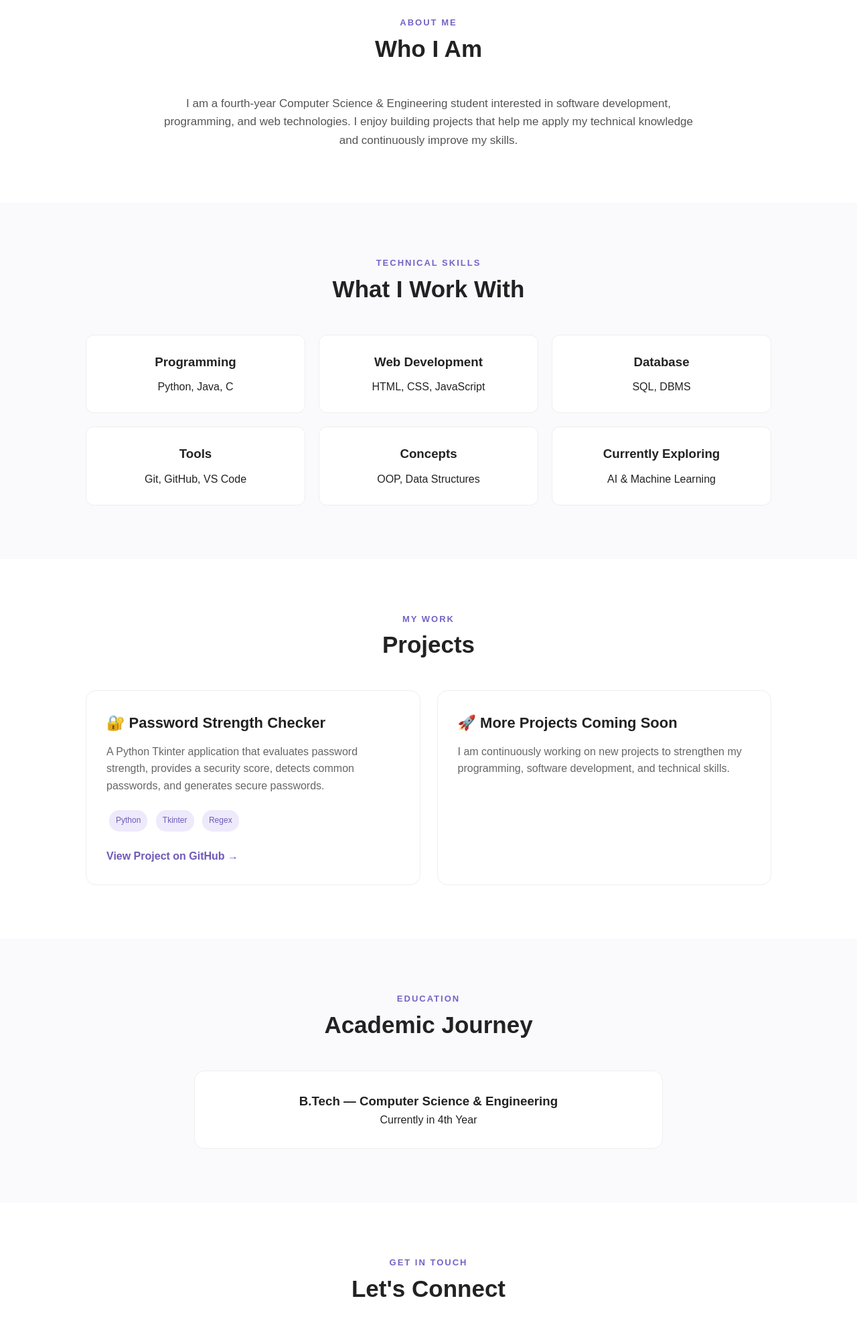
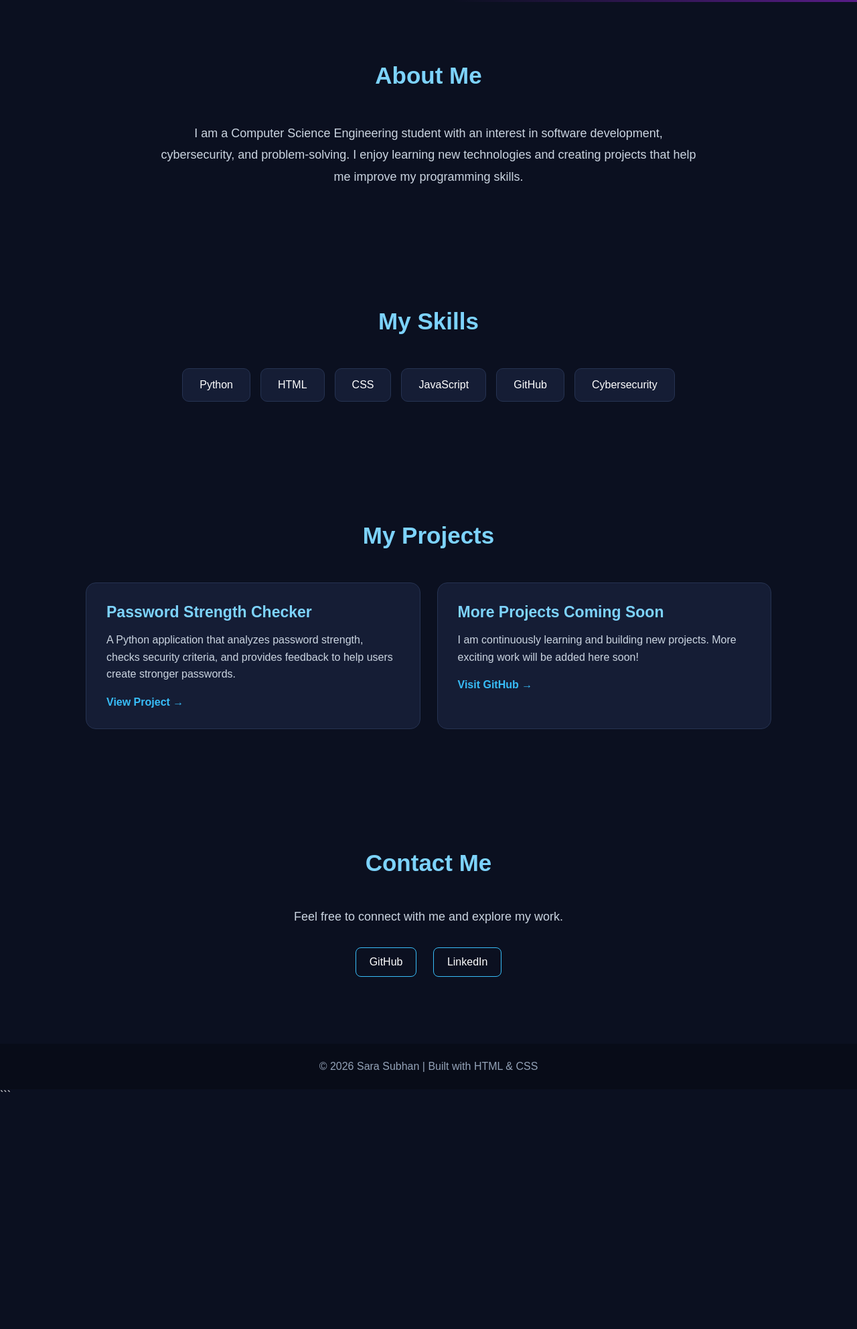
Before and after one commit to Sara-png-ops/portfolio, a plain HTML site: page index.html in a window 1280 px wide. Shown: the part 815-2800 px from the top of the page at 67% size. After the commit the page ends 2460 px from the top, so only its background shows below. Drawn offline with Linux system fonts and the light colour scheme.

Commit message:
Update index.html

````diff
--- a/index.html
+++ b/index.html
@@ -1,44 +1,44 @@
+```html
 <!DOCTYPE html>
 <html lang="en">
 <head>
     <meta charset="UTF-8">
     <meta name="viewport" content="width=device-width, initial-scale=1.0">
 
-  <title>Sara | CSE Student Portfolio</title>
+    <title>Sara Subhan | Developer Portfolio</title>
 
     <style>
         * {
             margin: 0;
             padding: 0;
             box-sizing: border-box;
-    }
-
-    html {
             scroll-behavior: smooth;
         }
 
         body {
             font-family: Arial, sans-serif;
-      color: #222;
-      background: white;
-      line-height: 1.6;
+            background: #0b1020;
+            color: white;
         }
 
-    /* NAVIGATION */
+        /* NAVBAR */
         nav {
+            position: fixed;
+            top: 0;
+            width: 100%;
+            background: rgba(11, 16, 32, 0.95);
+            padding: 18px 8%;
             display: flex;
             justify-content: space-between;
             align-items: center;
-      padding: 20px 8%;
-      background: white;
-      position: sticky;
-      top: 0;
-      border-bottom: 1px solid #eee;
+            z-index: 1000;
+            border-bottom: 1px solid #1f2a44;
         }
 
         .logo {
             font-size: 24px;
             font-weight: bold;
+            color: #7dd3fc;
         }
 
         nav ul {
@@ -47,31 +47,29 @@
             gap: 25px;
         }
 
-    nav a {
+        nav ul li a {
+            color: white;
             text-decoration: none;
-      color: #333;
-      font-size: 15px;
+            transition: 0.3s;
         }
 
-    nav a:hover {
-      color: #7562c7;
+        nav ul li a:hover {
+            color: #7dd3fc;
         }
 
-    /* HOME */
+        /* HERO */
         .hero {
-      min-height: 85vh;
+            min-height: 100vh;
             display: flex;
+            flex-direction: column;
+            justify-content: center;
             align-items: center;
-      justify-content: center;
             text-align: center;
-      padding: 40px 20px;
-
-      background: linear-gradient(
-        135deg,
-        #f7cfd5,
-        #ded5f0,
-        #c8dcf2
-      );
+            padding: 100px 20px;
+            background:
+                radial-gradient(circle at top left, #1e3a8a, transparent 40%),
+                radial-gradient(circle at bottom right, #581c87, transparent 40%),
+                #0b1020;
         }
 
         .hero h1 {
@@ -80,138 +78,111 @@
         }
 
         .hero h1 span {
-      color: #6f5ab8;
+            color: #7dd3fc;
         }
 
         .hero p {
-      font-size: 18px;
-      color: #555;
+            font-size: 20px;
+            color: #cbd5e1;
             max-width: 650px;
-      margin: auto;
+            line-height: 1.6;
         }
 
         .btn {
-      display: inline-block;
             margin-top: 30px;
-      padding: 14px 25px;
-      background: #6f5ab8;
-      color: white;
+            padding: 14px 28px;
+            background: #38bdf8;
+            color: #0b1020;
             text-decoration: none;
-      border-radius: 7px;
+            font-weight: bold;
+            border-radius: 8px;
+            transition: 0.3s;
         }
 
         .btn:hover {
-      background: #57448f;
+            background: white;
+            transform: translateY(-3px);
         }
 
         /* SECTIONS */
         section {
-      padding: 80px 10%;
+            padding: 90px 10%;
         }
 
         .section-title {
             text-align: center;
-      margin-bottom: 40px;
-    }
-
-    .section-title h2 {
             font-size: 35px;
-    }
-
-    .section-title p {
-      color: #7562c7;
-      font-size: 13px;
-      font-weight: bold;
-      letter-spacing: 2px;
+            margin-bottom: 50px;
+            color: #7dd3fc;
         }
 
         /* ABOUT */
-    .about {
+        .about-content {
             max-width: 800px;
             margin: auto;
             text-align: center;
-      font-size: 17px;
-      color: #555;
+            color: #cbd5e1;
+            font-size: 18px;
+            line-height: 1.8;
         }
 
         /* SKILLS */
-    .skills {
-      background: #faf9fc;
-    }
-
-    .skills-grid {
-      display: grid;
-      grid-template-columns: repeat(3, 1fr);
-      gap: 20px;
+        .skills-container {
+            display: flex;
+            justify-content: center;
+            flex-wrap: wrap;
+            gap: 15px;
         }
 
         .skill {
-      background: white;
-      padding: 25px;
-      border-radius: 12px;
-      text-align: center;
-      border: 1px solid #eee;
+            background: #151d35;
+            padding: 15px 25px;
+            border-radius: 10px;
+            border: 1px solid #263352;
+            transition: 0.3s;
         }
 
-    .skill h3 {
-      margin-bottom: 10px;
+        .skill:hover {
+            transform: translateY(-5px);
+            border-color: #38bdf8;
         }
 
         /* PROJECTS */
-    .projects-grid {
+        .projects {
             display: grid;
-      grid-template-columns: repeat(2, 1fr);
+            grid-template-columns: repeat(auto-fit, minmax(280px, 1fr));
             gap: 25px;
         }
 
-    .project {
-      border: 1px solid #eee;
+        .project-card {
+            background: #151d35;
             padding: 30px;
             border-radius: 15px;
+            border: 1px solid #263352;
+            transition: 0.3s;
         }
 
-    .project h3 {
-      font-size: 22px;
-      margin-bottom: 12px;
+        .project-card:hover {
+            transform: translateY(-8px);
+            border-color: #38bdf8;
         }
 
-    .project p {
-      color: #666;
+        .project-card h3 {
+            color: #7dd3fc;
+            margin-bottom: 15px;
+            font-size: 23px;
         }
 
-    .tags {
-      margin: 20px 0;
+        .project-card p {
+            color: #cbd5e1;
+            line-height: 1.6;
+            margin-bottom: 20px;
         }
 
-    .tags span {
-      display: inline-block;
-      background: #eeeafb;
-      color: #6f5ab8;
-      padding: 6px 10px;
-      border-radius: 15px;
-      font-size: 12px;
-      margin: 4px;
-    }
-
-    .project a {
-      color: #6f5ab8;
+        .project-card a {
+            color: #38bdf8;
+            text-decoration: none;
             font-weight: bold;
-      text-decoration: none;
-    }
-
-    /* EDUCATION */
-    .education {
-      background: #faf9fc;
-      text-align: center;
-    }
-
-    .education-box {
-      background: white;
-      padding: 30px;
-      max-width: 700px;
-      margin: auto;
-      border-radius: 15px;
-      border: 1px solid #eee;
         }
 
         /* CONTACT */
@@ -219,55 +190,70 @@
             text-align: center;
         }
 
-    .contact a {
+        .contact p {
+            color: #cbd5e1;
+            margin-bottom: 25px;
+            font-size: 18px;
+        }
+
+        .contact-links a {
             display: inline-block;
             margin: 10px;
-      color: #6f5ab8;
+            padding: 12px 20px;
+            border: 1px solid #38bdf8;
+            border-radius: 8px;
+            color: white;
             text-decoration: none;
-      font-weight: bold;
+            transition: 0.3s;
         }
 
+        .contact-links a:hover {
+            background: #38bdf8;
+            color: #0b1020;
+        }
+
+        /* FOOTER */
         footer {
             text-align: center;
             padding: 25px;
-      background: #222;
-      color: white;
+            background: #080c18;
+            color: #94a3b8;
         }
 
         /* MOBILE */
-    @media (max-width: 700px) {
+        @media (max-width: 600px) {
+            nav {
+                padding: 15px 5%;
+            }
 
             nav ul {
-        gap: 10px;
+                gap: 12px;
             }
 
-      nav a {
-        font-size: 12px;
+            .logo {
+                font-size: 18px;
+            }
+
+            nav ul li a {
+                font-size: 14px;
             }
 
             .hero h1 {
                 font-size: 38px;
             }
 
-      .skills-grid,
-      .projects-grid {
-        grid-template-columns: 1fr;
+            .hero p {
+                font-size: 17px;
             }
-
         }
-
     </style>
 </head>
 
 <body>
 
     <!-- NAVIGATION -->
-
     <nav>
-
-    <div class="logo">
-      Sara's Portfolio
-    </div>
+        <div class="logo">SARA SUBHAN</div>
 
         <ul>
             <li><a href="#about">About</a></li>
@@ -275,28 +261,125 @@
             <li><a href="#projects">Projects</a></li>
             <li><a href="#contact">Contact</a></li>
         </ul>
-
     </nav>
 
 
-  <!-- HOME -->
-
+    <!-- HERO SECTION -->
     <section class="hero">
 
-    <div>
-
-      <h1>
-        Hi, I'm <span>Sara</span>
-      </h1>
+        <h1>Hi, I'm <span>Sara Subhan</span></h1>
 
         <p>
-        A 4th Year Computer Science & Engineering Student
-        passionate about technology, programming, and building
-        practical software projects.
+            A Computer Science Engineering student passionate about
+            programming, cybersecurity, and building useful applications.
         </p>
 
-      <a href="#projects" class="btn">
-        View My Projects
+        <a href="#projects" class="btn">View My Projects</a>
+
+    </section>
+
+
+    <!-- ABOUT SECTION -->
+    <section id="about">
+
+        <h2 class="section-title">About Me</h2>
+
+        <div class="about-content">
+            <p>
+                I am a Computer Science Engineering student with an interest
+                in software development, cybersecurity, and problem-solving.
+                I enjoy learning new technologies and creating projects that
+                help me improve my programming skills.
+            </p>
+        </div>
+
+    </section>
+
+
+    <!-- SKILLS SECTION -->
+    <section id="skills">
+
+        <h2 class="section-title">My Skills</h2>
+
+        <div class="skills-container">
+
+            <div class="skill">Python</div>
+            <div class="skill">HTML</div>
+            <div class="skill">CSS</div>
+            <div class="skill">JavaScript</div>
+            <div class="skill">GitHub</div>
+            <div class="skill">Cybersecurity</div>
+
+        </div>
+
+    </section>
+
+
+    <!-- PROJECTS SECTION -->
+    <section id="projects">
+
+        <h2 class="section-title">My Projects</h2>
+
+        <div class="projects">
+
+            <div class="project-card">
+
+                <h3>Password Strength Checker</h3>
+
+                <p>
+                    A Python application that analyzes password strength,
+                    checks security criteria, and provides feedback to help
+                    users create stronger passwords.
+                </p>
+
+                <a href="https://github.com/Sara-png-ops/password-strength-checker"
+                   target="_blank">
+                   View Project →
+                </a>
+
+            </div>
+
+
+            <div class="project-card">
+
+                <h3>More Projects Coming Soon</h3>
+
+                <p>
+                    I am continuously learning and building new projects.
+                    More exciting work will be added here soon!
+                </p>
+
+                <a href="https://github.com/Sara-png-ops"
+                   target="_blank">
+                   Visit GitHub →
+                </a>
+
+            </div>
+
+        </div>
+
+    </section>
+
+
+    <!-- CONTACT SECTION -->
+    <section id="contact" class="contact">
+
+        <h2 class="section-title">Contact Me</h2>
+
+        <p>
+            Feel free to connect with me and explore my work.
+        </p>
+
+        <div class="contact-links">
+
+            <a href="https://github.com/Sara-png-ops"
+               target="_blank">
+               GitHub
+            </a>
+
+            <a href="https://www.linkedin.com/"
+               target="_blank">
+               LinkedIn
             </a>
 
         </div>
@@ -304,219 +387,11 @@
     </section>
 
 
-  <!-- ABOUT -->
-
-  <section id="about">
-
-    <div class="section-title">
-
-      <p>ABOUT ME</p>
-
-      <h2>Who I Am</h2>
-
-    </div>
-
-    <div class="about">
-
-      <p>
-        I am a fourth-year Computer Science & Engineering student
-        interested in software development, programming, and web
-        technologies. I enjoy building projects that help me apply
-        my technical knowledge and continuously improve my skills.
-      </p>
-
-    </div>
-
-  </section>
-
-
-  <!-- SKILLS -->
-
-  <section id="skills" class="skills">
-
-    <div class="section-title">
-
-      <p>TECHNICAL SKILLS</p>
-
-      <h2>What I Work With</h2>
-
-    </div>
-
-
-    <div class="skills-grid">
-
-      <div class="skill">
-        <h3>Programming</h3>
-        <p>Python, Java, C</p>
-      </div>
-
-      <div class="skill">
-        <h3>Web Development</h3>
-        <p>HTML, CSS, JavaScript</p>
-      </div>
-
-      <div class="skill">
-        <h3>Database</h3>
-        <p>SQL, DBMS</p>
-      </div>
-
-      <div class="skill">
-        <h3>Tools</h3>
-        <p>Git, GitHub, VS Code</p>
-      </div>
-
-      <div class="skill">
-        <h3>Concepts</h3>
-        <p>OOP, Data Structures</p>
-      </div>
-
-      <div class="skill">
-        <h3>Currently Exploring</h3>
-        <p>AI & Machine Learning</p>
-      </div>
-
-    </div>
-
-  </section>
-
-
-  <!-- PROJECTS -->
-
-  <section id="projects">
-
-    <div class="section-title">
-
-      <p>MY WORK</p>
-
-      <h2>Projects</h2>
-
-    </div>
-
-
-    <div class="projects-grid">
-
-
-      <div class="project">
-
-        <h3>🔐 Password Strength Checker</h3>
-
-        <p>
-          A Python Tkinter application that evaluates password
-          strength, provides a security score, detects common
-          passwords, and generates secure passwords.
-        </p>
-
-
-        <div class="tags">
-
-          <span>Python</span>
-          <span>Tkinter</span>
-          <span>Regex</span>
-
-        </div>
-
-
-        <a href="https://github.com/Sara-png-ops/password-strength-checker"
-           target="_blank">
-
-          View Project on GitHub →
-
-        </a>
-
-      </div>
-
-
-      <div class="project">
-
-        <h3>🚀 More Projects Coming Soon</h3>
-
-        <p>
-          I am continuously working on new projects to strengthen
-          my programming, software development, and technical skills.
-        </p>
-
-      </div>
-
-
-    </div>
-
-  </section>
-
-
-  <!-- EDUCATION -->
-
-  <section class="education">
-
-    <div class="section-title">
-
-      <p>EDUCATION</p>
-
-      <h2>Academic Journey</h2>
-
-    </div>
-
-
-    <div class="education-box">
-
-      <h3>
-        B.Tech — Computer Science & Engineering
-      </h3>
-
-      <p>
-        Currently in 4th Year
-      </p>
-
-    </div>
-
-  </section>
-
-
-  <!-- CONTACT -->
-
-  <section id="contact" class="contact">
-
-    <div class="section-title">
-
-      <p>GET IN TOUCH</p>
-
-      <h2>Let's Connect</h2>
-
-    </div>
-
-
-    <p>
-      Feel free to connect with me through GitHub or LinkedIn.
-    </p>
-
-
-    <br>
-
-
-    <a href="https://github.com/Sara-png-ops"
-       target="_blank">
-
-       GitHub
-
-    </a>
-
-
-    <a href="#">
-       LinkedIn
-    </a>
-
-  </section>
-
-
     <!-- FOOTER -->
-
     <footer>
-
-    <p>
-      © 2026 Sara | CSE Student Portfolio
-    </p>
-
+        <p>© 2026 Sara Subhan | Built with HTML & CSS</p>
     </footer>
 
 </body>
-
 </html>
+```
````
Lines whose indentation alone changed are shown as unchanged.
